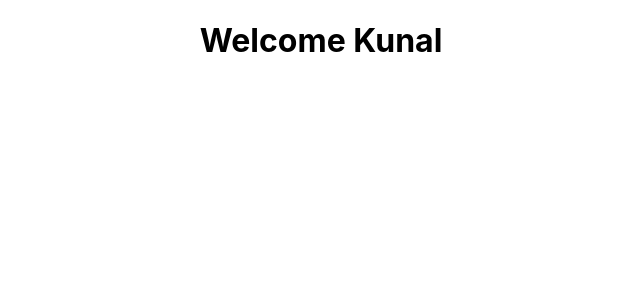
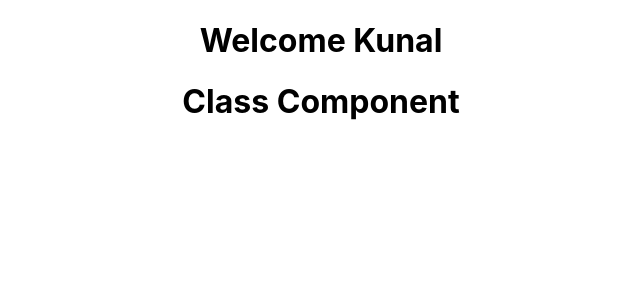
Before and after one commit to kakarot96/hello-world, a React (Create React App) app: page / in a window 1280 px wide. Shown: the top 300 px of the page, without its empty margins (319-959 px from the left). Built offline with nearby package versions, Linux system fonts and the light colour scheme.

Commit message:
Class Component Welcome added

```diff
--- a/src/App.js
+++ b/src/App.js
@@ -2,11 +2,13 @@ import React from 'react';
 import logo from './logo.svg';
 import './App.css';
 import Greet from './Components/Greet'
+import Welcome from './Components/Welcome'
 
 function App() {
   return (
     <div className="App">
       <Greet/>
+      <Welcome/>
     </div>
   );
 }
--- /dev/null
+++ b/src/Components/Welcome.js
@@ -0,0 +1,9 @@
+import React, {Component} from 'react'
+
+class Welcome extends Component{
+    render(){
+        return <h1>Class Component</h1>
+    }
+}
+
+export default Welcome
```
